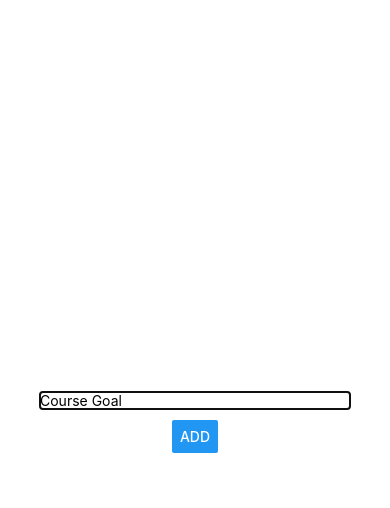
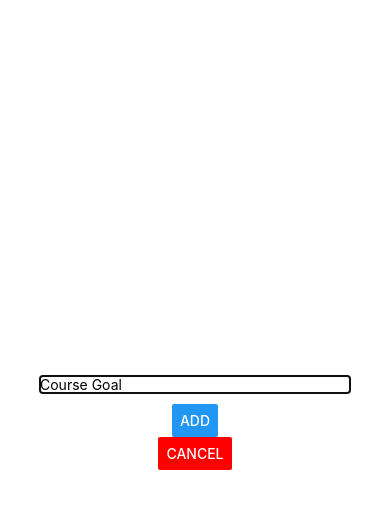
Before and after one commit to FrankGerold/NativeTutorial-course_goals, a React Native app: screen / in a window 390 px wide. Both pictures are taken after a click on the button "ADD NEW GOAL". Shown: the top 508 px of the page. Built offline with nearby package versions, Linux system fonts and the light colour scheme.

Commit message:
add cancel input functionality

```diff
--- a/App.js
+++ b/App.js
@@ -15,12 +15,16 @@ export default function App() {
     setAddMode(false);
   }
 
+  const cancelAdd = () => {
+    setAddMode(false);
+  }
+
   return (
     <View style={styles.screen}>
 
       <Button title="Add New Goal" onPress={()=>setAddMode(true)} />
 
-      <GoalInput setgoalsList={setgoalsList} visible={addMode} addNewGoal={addNewGoal} />
+      <GoalInput setgoalsList={setgoalsList} visible={addMode} addNewGoal={addNewGoal} cancelAdd={cancelAdd} />
 
       <FlatList
         keyExtractor={(item, index) => item.id}
--- a/components/GoalInput.js
+++ b/components/GoalInput.js
@@ -1,13 +1,26 @@
 import React, { useState } from 'react';
 import { View, TextInput, StyleSheet, Button, Modal } from 'react-native';
 
-const GoalInput = ({ setgoalsList, visible, addNewGoal }) => {
+const GoalInput = ({ setgoalsList, visible, addNewGoal, cancelAdd }) => {
   const [enteredGoal, setEnteredGoal] = useState('');
+
+  const addGoalHandler = () => {
+    addNewGoal(enteredGoal);
+
+    setEnteredGoal('');
+  };
+
+  const candelHandler = () => {
+    setEnteredGoal('');
+
+    cancelAdd();
+  }
 
   return (<Modal visible={visible} animationType="slide">
       <View style={styles.inputContainer}>
         <TextInput placeholder="Course Goal" style={styles.input} onChangeText={enteredText=>setEnteredGoal(enteredText)} />
-        <Button title="ADD" onPress={()=>addNewGoal(enteredGoal)} />
+        <Button title="Add" onPress={addGoalHandler} />
+        <Button title="Cancel" color='red' onPress={candelHandler} />
       </View>
     </Modal>)
   };
```
